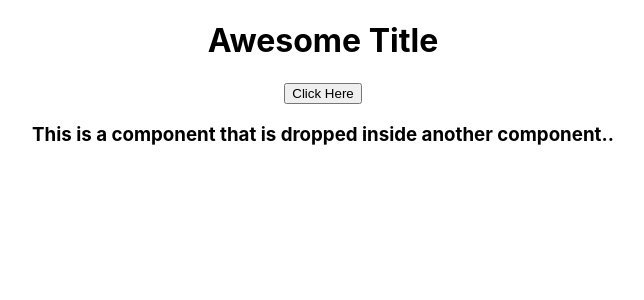
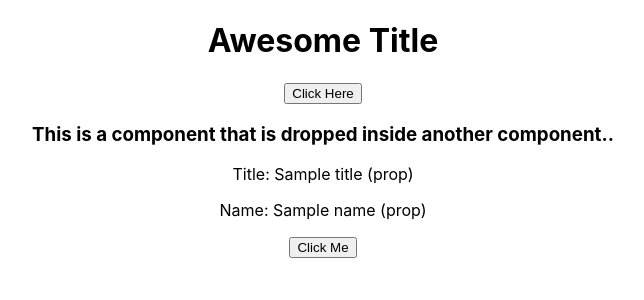
Before and after one commit to eimutis22/React-CRUD, a React (Create React App) app: page / in a window 1280 px wide. Shown: the top 300 px of the page, without its empty margins (317-961 px from the left). Built offline with nearby package versions, Linux system fonts and the light colour scheme.

Commit message:
Passing Props between components

```diff
--- a/src/App.js
+++ b/src/App.js
@@ -27,7 +27,11 @@ class App extends Component {
         <div>
           <button onClick={this.onClick}>Click Here</button>
         </div>
-        <MyComponent />
+        <MyComponent
+          title="Sample title (prop)"
+          name="Sample name (prop)"
+          onClick={this.onClick}
+        />
       </div>
     );
   }
--- a/src/MyComponent.js
+++ b/src/MyComponent.js
@@ -2,9 +2,18 @@ import React, { Component } from 'react';
 
 class MyComponent extends Component {
   render() {
+
+    // Tidier way
+    const { title, name, onClick } = this.props;
+
     return (
       <div className="MyComponent">
         <h3>This is a component that is dropped inside another component..</h3>
+        <p>Title: {title}</p>
+        <p>Name: {name}</p>
+        <div>
+          <button onClick={onClick}>Click Me</button>
+        </div>
       </div>
     );
   }
```
